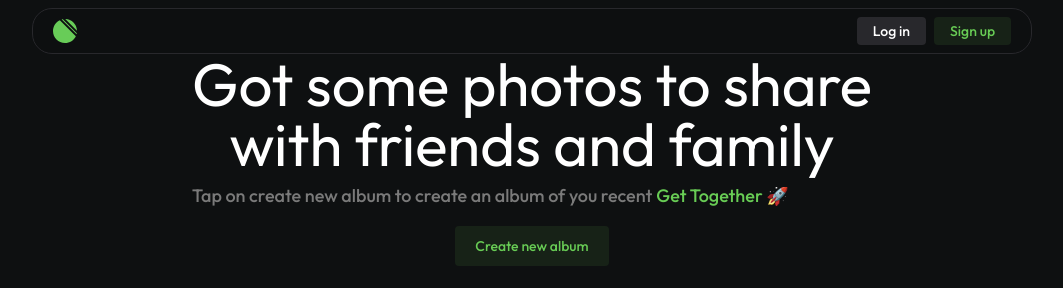
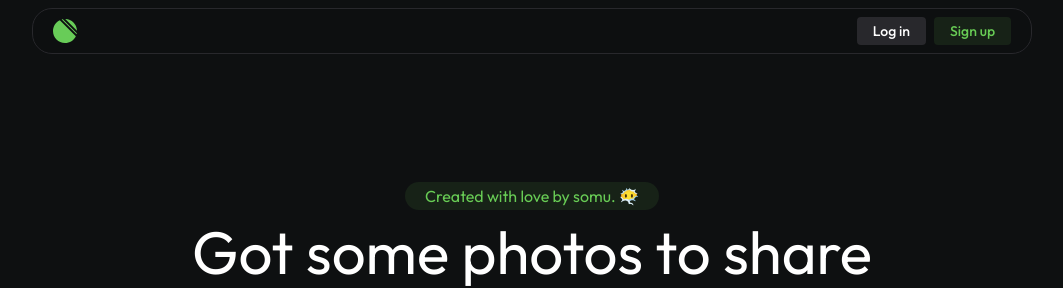
Before and after one commit to somkumarav/cloud-media-share, a Next.js app: page / in a window 1280 px wide. Shown: the top 288 px of the page, without its empty margins (108-1171 px from the left). Built offline with nearby package versions, Linux system fonts and the light colour scheme.

Commit message:
add: created pill

```diff
--- a/src/app/page.tsx
+++ b/src/app/page.tsx
@@ -5,6 +5,11 @@ import { HeroText } from "@/src/components/home/hero-text";
 export default function Home() {
   return (
     <main className='flex flex-col items-center'>
+      <div className='mt-32 mb-3'>
+        <div className='py-[2px] px-5 rounded-full bg-accent-background text-accent-foreground'>
+          Created with love by somu. 😶‍🌫️
+        </div>
+      </div>
       <HeroText />
       <div className='flex items-center space-x-2'>
         {/* <Button variant='secondary' size='lg'>
```
